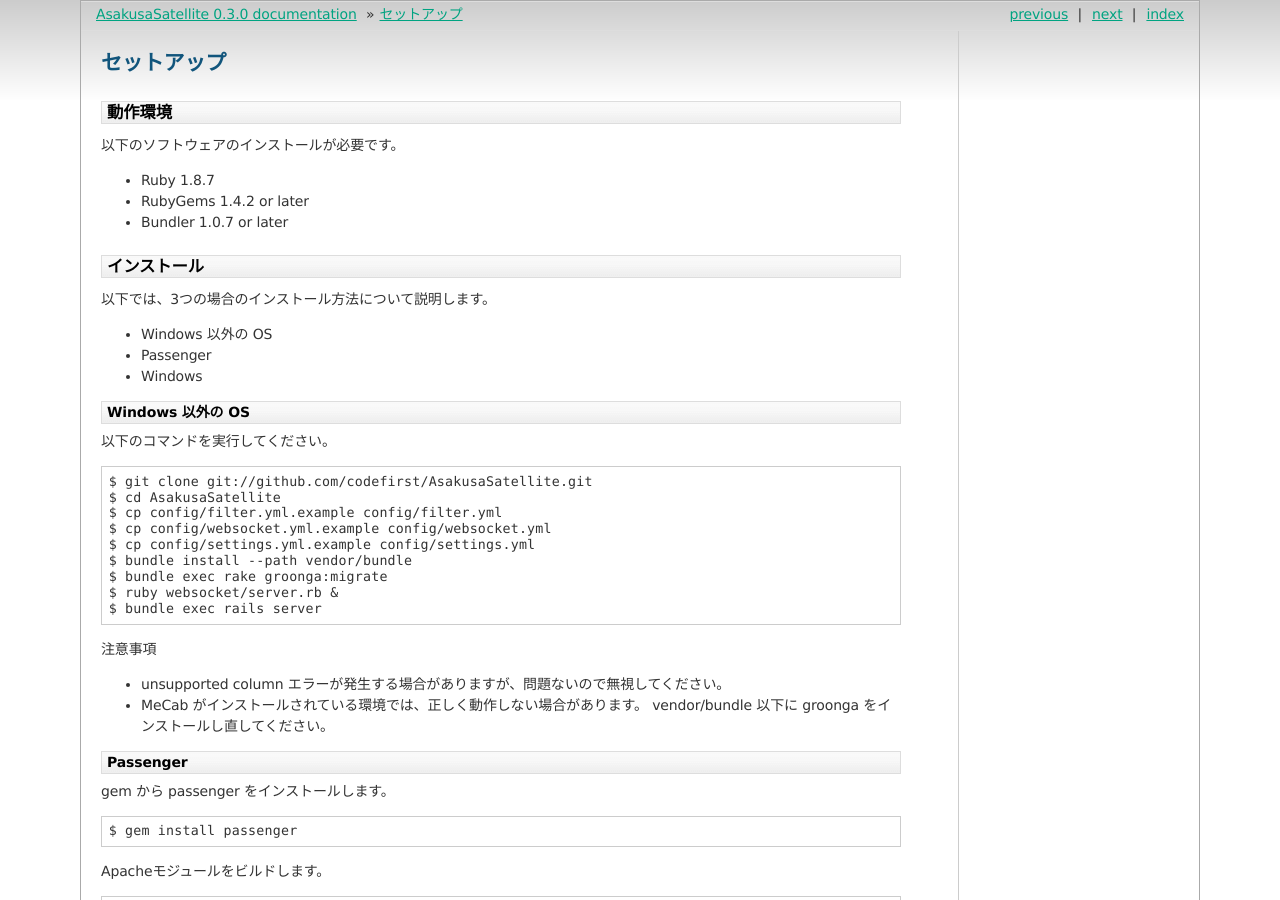
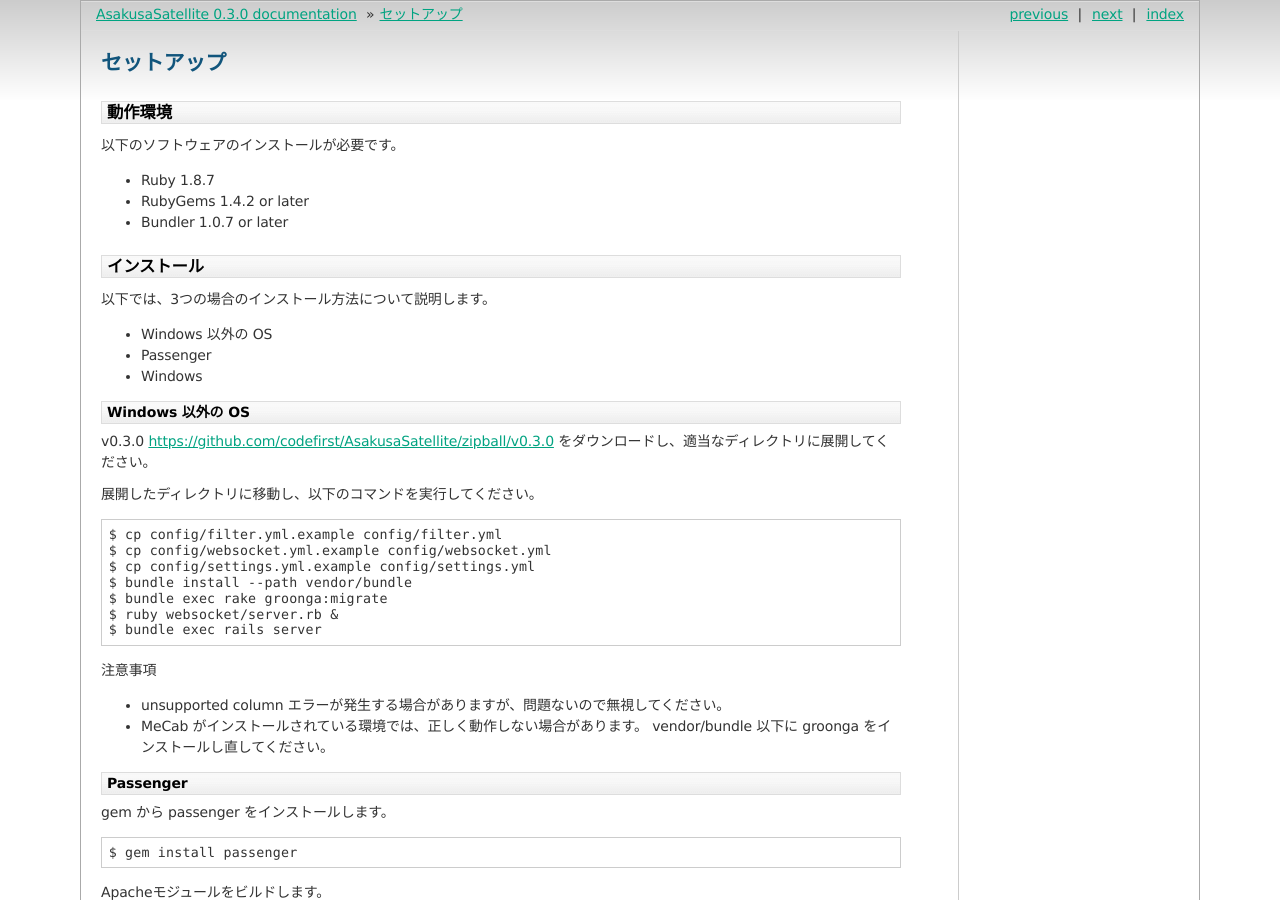
Before and after one commit to codefirst/asakusa-satellite-manual, a Sphinx documentation site: the page built from source/setup.rst, in a window 1280 px wide and 900 px high. Built offline with Sphinx 7.4.7, drawn with Linux system fonts in a browser that asks for light colours.

Commit message:
update setup url

```diff
--- a/source/setup.rst
+++ b/source/setup.rst
@@ -20,12 +20,12 @@
 Windows 以外の OS
 ~~~~~~~~~~~~~~~~~~~~
 
-以下のコマンドを実行してください。
+v0.3.0 https://github.com/codefirst/AsakusaSatellite/zipball/v0.3.0 をダウンロードし、適当なディレクトリに展開してください。
+
+展開したディレクトリに移動し、以下のコマンドを実行してください。
 
 ::
 
-    $ git clone git://github.com/codefirst/AsakusaSatellite.git
-    $ cd AsakusaSatellite
     $ cp config/filter.yml.example config/filter.yml
     $ cp config/websocket.yml.example config/websocket.yml
     $ cp config/settings.yml.example config/settings.yml
```
